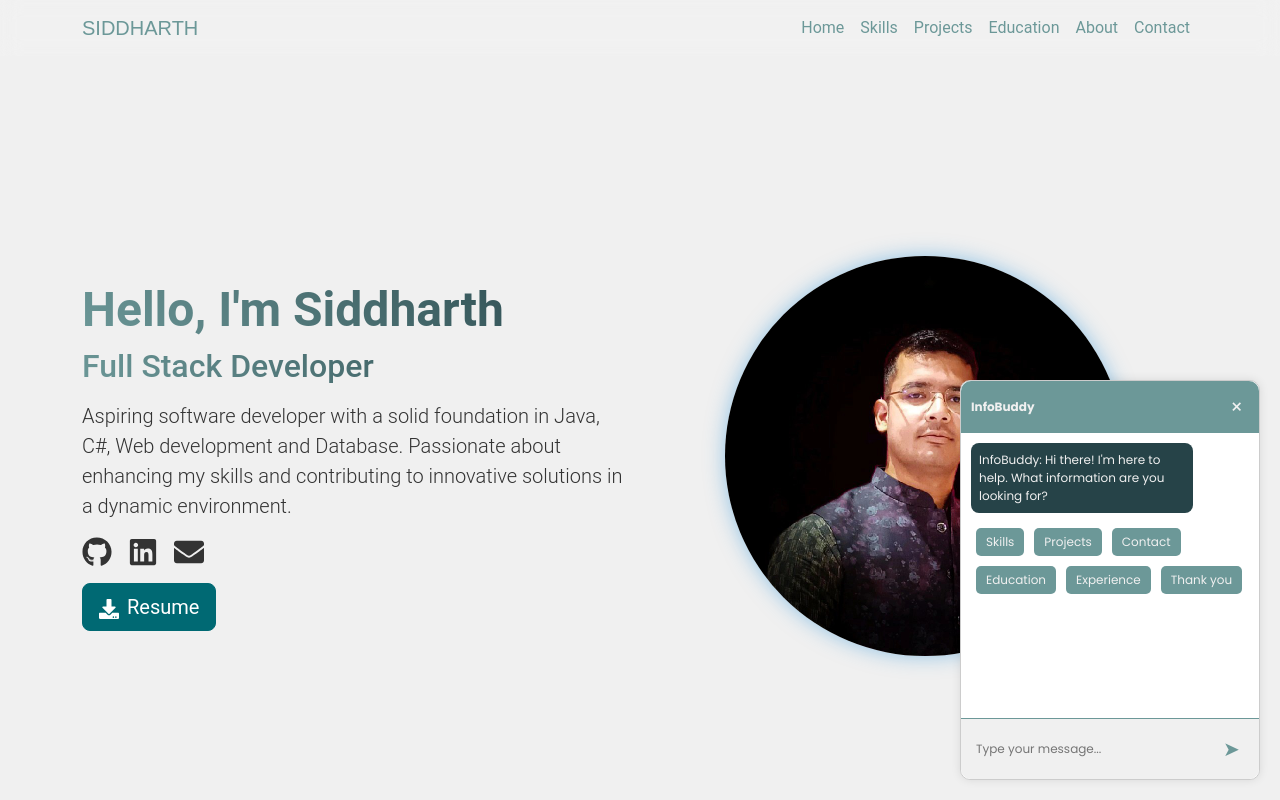
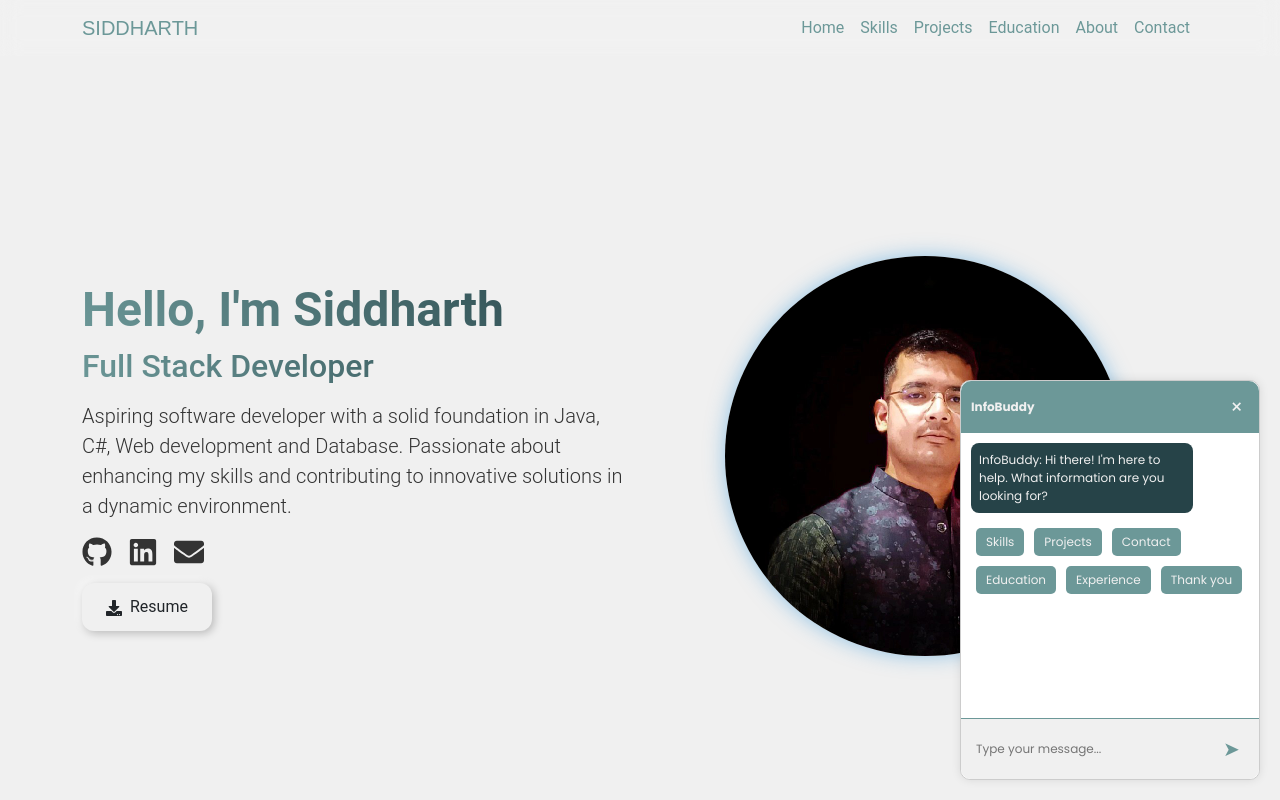
Before and after one commit to SID9927/Portfolio, a React (Create React App) app: page / in a window 1280 px wide. Shown: the top 800 px of the page. Built offline with nearby package versions, Linux system fonts and the light colour scheme; a web font is replaced by a local one.

Commit message:
neumorphism effect added on download resume button

```diff
--- a/src/App.css
+++ b/src/App.css
@@ -542,3 +542,26 @@ section {
 .floating-theme-toggle {
   z-index: 1000;
 }
+
+.btn-neumorphism {
+  background-color: var(--bg-color);
+  border: none;
+  border-radius: 12px;
+  padding: 12px 24px;
+  font-size: 16px;
+  cursor: pointer;
+  box-shadow: 2px 2px 8px  rgba(0, 0, 0, 0.25),
+              -2px -2px 8px rgb(255, 255, 255, 1);
+  transition: all 0.3s ease;
+}
+
+.btn-neumorphism:hover {
+  box-shadow: inset 2px 2px 8px rgba(0, 0, 0, 0.25),
+              inset -2px -2px 8px rgba(255, 255, 255, 1);
+}
+
+.btn-neumorphism:active {
+  box-shadow: inset 4px 4px 8px rgba(0, 0, 0, 0.3),
+              inset -4px -4px 8px rgba(255, 255, 255, 0.6);
+  transform: scale(0.98);
+}
--- a/src/Components/Home.js
+++ b/src/Components/Home.js
@@ -65,7 +65,7 @@ function Home() {
                 <FaEnvelope size={30} />
               </a>
             </div>
-            <a href={resume} download className="btn btn-primary btn-lg">
+            <a href={resume} download className="btn btn-neumorphism btn-lg">
               <FaDownload className="me-2" />
               Resume
             </a>
```
